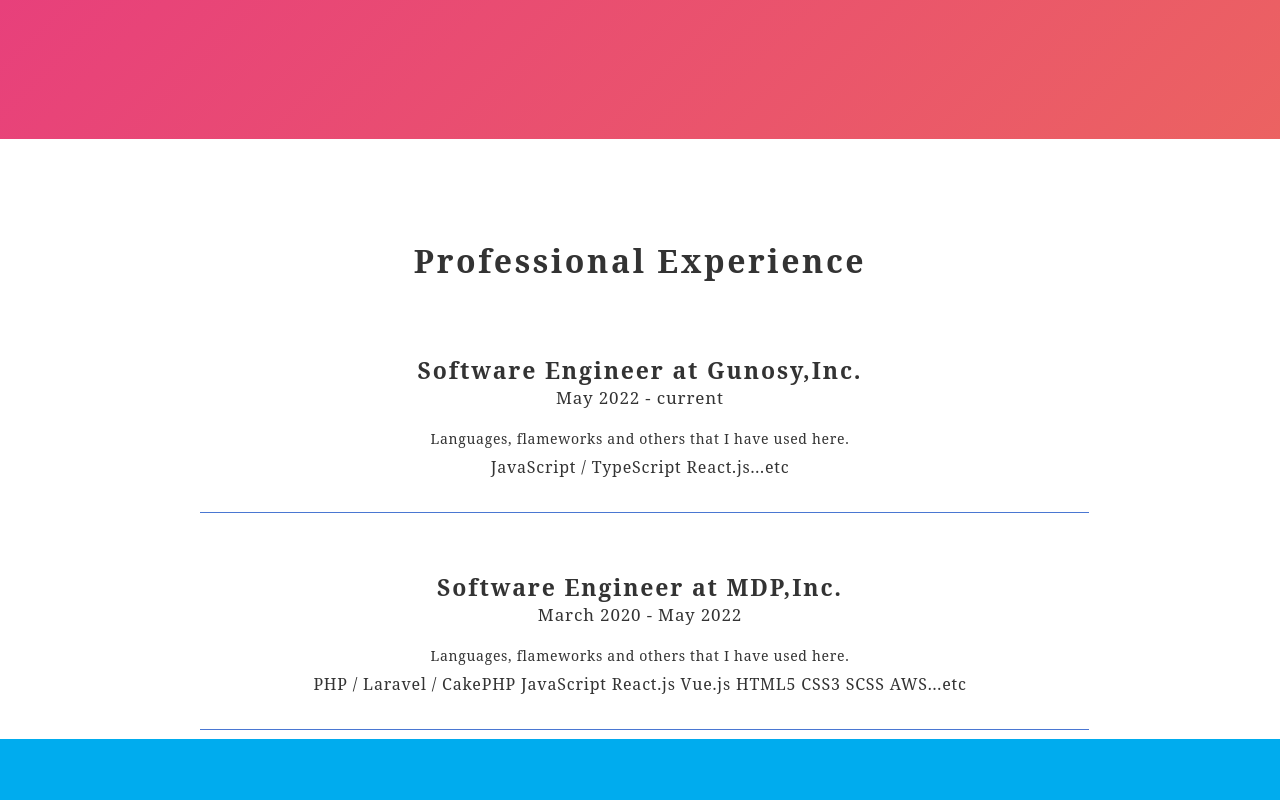
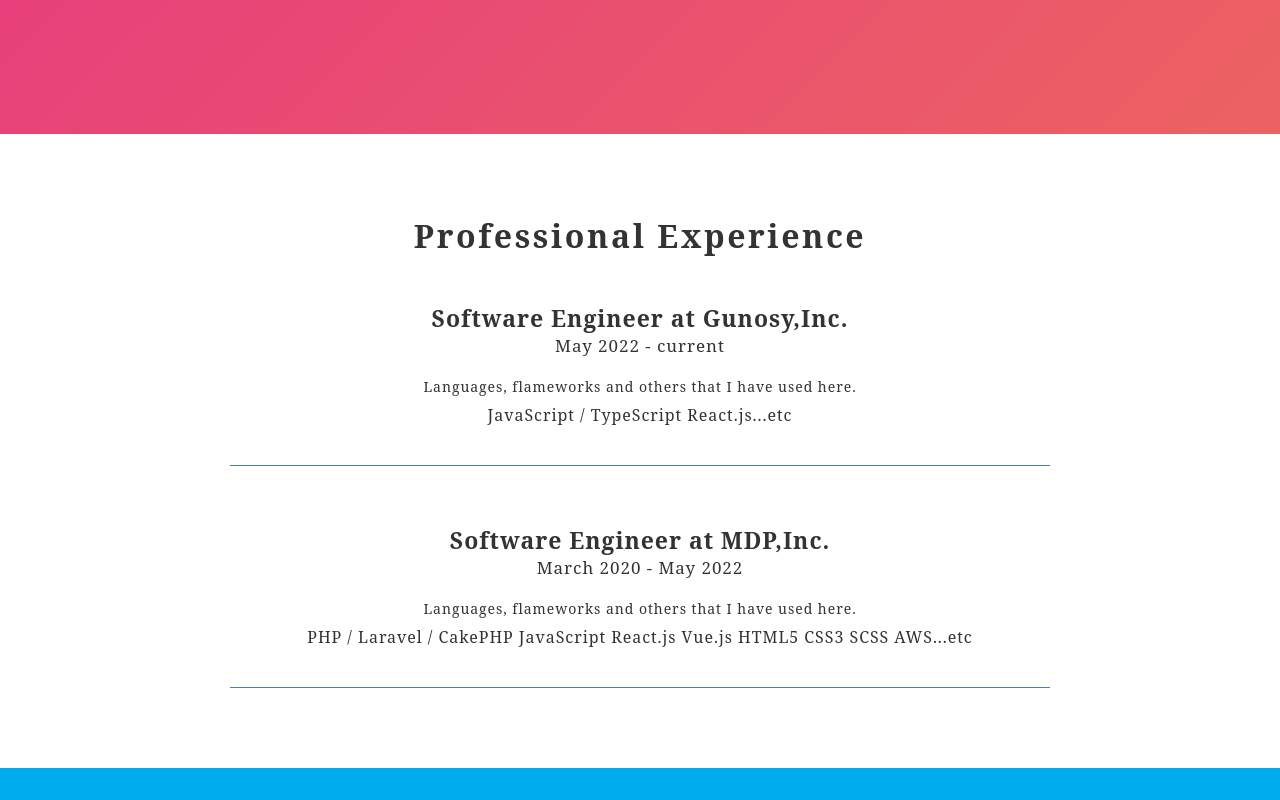
Before and after one commit to kosuke-fujishiro/portfolio, a React (Create React App) app: page / in a window 1280 px wide. Shown: the part 480-1280 px from the top of the page. Built offline with nearby package versions, Linux system fonts and the light colour scheme; no server answers.

Commit message:
:recycle: Refactoring Experience component scss

```diff
--- a/src/assets/Component.scss
+++ b/src/assets/Component.scss
@@ -1,19 +1,14 @@
 :root {
   @media (prefers-color-scheme: light) {
-    --color-theme: red;
     --color-background: #fff;
     --color-text: #333;
-    --color-main: black;
   }
   @media (prefers-color-scheme: dark) {
-    --color-theme: #cc0000;
     --color-background: #333;
     --color-text: #fff;
-    --color-main: white;
   }
 }
 
-$COLOR_THEME: var(--color-theme);
 $COLOR_BACKGROUND: var(--color-background);
 $COLOR_TEXT: var(--color-text);
 
@@ -39,6 +34,10 @@
   }
 }
 
+body {
+  background-color: $COLOR_BACKGROUND;
+}
+
 // Header
 header {
   height: 70px;
@@ -47,7 +46,6 @@
   align-items: center;
   justify-content: center;
   position: relative;
-  background-color: $COLOR_BACKGROUND;
 
   .header-logo {
     position: absolute;
@@ -76,7 +74,6 @@
   justify-content: center;
   flex-direction: column;
   color: $COLOR_TEXT;
-  background-color: $COLOR_BACKGROUND;
 
   .link-container {
     margin: 40px 0 0 0;
@@ -106,7 +103,6 @@
   justify-content: center;
   align-items: center;
   flex-direction: column;
-  padding-bottom: 5px;
 
   background: linear-gradient(-45deg, #ee7752, #e73c7e, #23a6d5, #23d5ab);
   background-size: 400% 400%;
@@ -228,88 +224,62 @@
 
 //Professional Experience
 .experience-container {
-  height: 75vh;
-  background-color: $COLOR_BACKGROUND;
   color: $COLOR_TEXT;
 
-  // TODO メディアクエリ量産面倒なので後ほどexperience-containerの下にwrapper作る
-  @media screen and (max-width: "320px") {
-    height: 170vh;
-  }
-
-  @media screen and (min-width: "321px") and (max-width: "414px") {
-    height: 130vh;
-  }
-
-  @media screen and (min-width: "415px") and (max-width: "768px") {
-    height: 100vh;
-  }
+  .experience-wrapper {
+    margin: 80px 30px;
 
     .experience-title {
-    margin: 0;
-    padding: 60px 40px 0;
       font-size: 32px;
       letter-spacing: 0.08em;
       font-family: "Noto Serif", serif;
       font-style: normal;
       font-weight: bold;
-    background-color: $COLOR_BACKGROUND;
 
       @include mq(md) {
         width: 100%;
-      padding: 100px 0 30px 0;
         text-align: center;
       }
     }
 
     .experience-item-container {
       font-family: "Noto Serif", serif;
-    padding: 18px 0 18px 0;
-    margin: 40px 40px;
+      padding: 18px 0;
+      margin: 30px 0;
       position: relative;
-
-    &::after {
-      content: "";
-      display: block;
-      width: 101%;
-      height: 1px;
-      background: #4a77d2;
-      position: absolute;
-      bottom: 0;
-    }
+      border-bottom: #4a77d2 1px solid;
+      letter-spacing: 0.06em;
 
       @include mq(md) {
         text-align: center;
-      margin: 24px 200px 40px 200px;
+        margin: 24px 200px 40px;
         padding: 18px 0;
       }
 
       .experience-item-title {
         font-family: "Noto Serif", serif;
         font-size: 23px;
-      letter-spacing: 0.08em;
         margin: 0 auto;
       }
 
       .experience-item-term {
         font-size: 17px;
-      letter-spacing: 0.05em;
         line-height: 24px;
         margin-top: 0;
       }
 
       .experience-item-languages-text {
         font-size: 14px;
-      letter-spacing: 0.05em;
         line-height: 24px;
         margin-bottom: 0;
       }
 
       .experience-item-languages {
         font-size: 16px;
-      letter-spacing: 0.05em;
         line-height: 24px;
         margin-top: 4px;
+        margin-bottom: 20px;
+      }
     }
   }
 }
--- a/src/assets/Reset.scss
+++ b/src/assets/Reset.scss
@@ -1,13 +1,18 @@
 body {
   margin: 0;
-  font-family: -apple-system, BlinkMacSystemFont, 'Segoe UI', 'Roboto', 'Oxygen',
-    'Ubuntu', 'Cantarell', 'Fira Sans', 'Droid Sans', 'Helvetica Neue',
+  font-family: -apple-system, BlinkMacSystemFont, "Segoe UI", "Roboto", "Oxygen",
+    "Ubuntu", "Cantarell", "Fira Sans", "Droid Sans", "Helvetica Neue",
     sans-serif;
   -webkit-font-smoothing: antialiased;
   -moz-osx-font-smoothing: grayscale;
 }
 
+div h1 h2 h3 h4 p {
+  margin: 0;
+  padding: 0;
+}
+
 code {
-  font-family: source-code-pro, Menlo, Monaco, Consolas, 'Courier New',
+  font-family: source-code-pro, Menlo, Monaco, Consolas, "Courier New",
     monospace;
 }
--- a/src/components/organisms/Experience.tsx
+++ b/src/components/organisms/Experience.tsx
@@ -17,8 +17,10 @@
 export const Experience = () => {
   return (
     <div className="experience-container">
-      <h2 className="experience-title">Professional Experience</h2>
-      <ExperienceItems experiences={experiences} />
+      <div className="experience-wrapper">
+        <h2 className="experience-title">Professional Experience</h2>
+        <ExperienceItems experiences={experiences} />
+      </div>
     </div>
   );
 };
```
Lines whose indentation alone changed are shown as unchanged.
